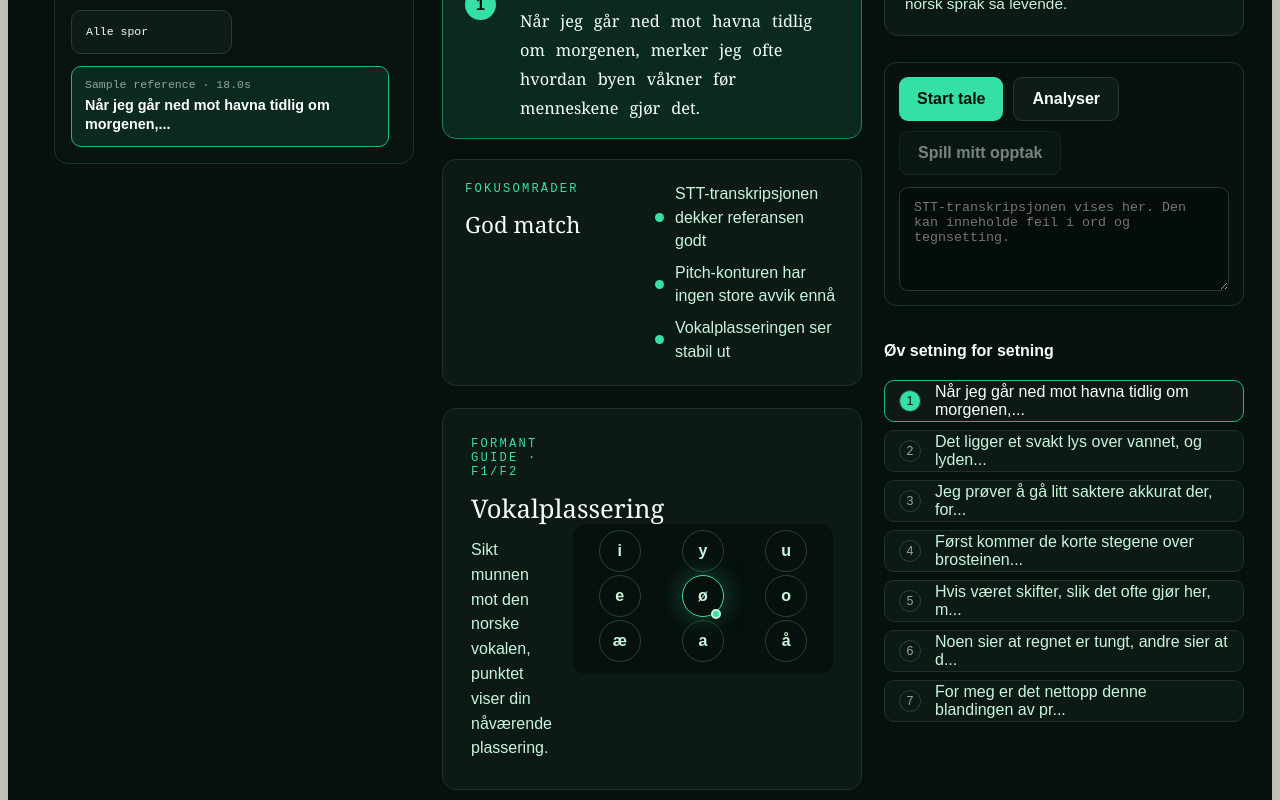
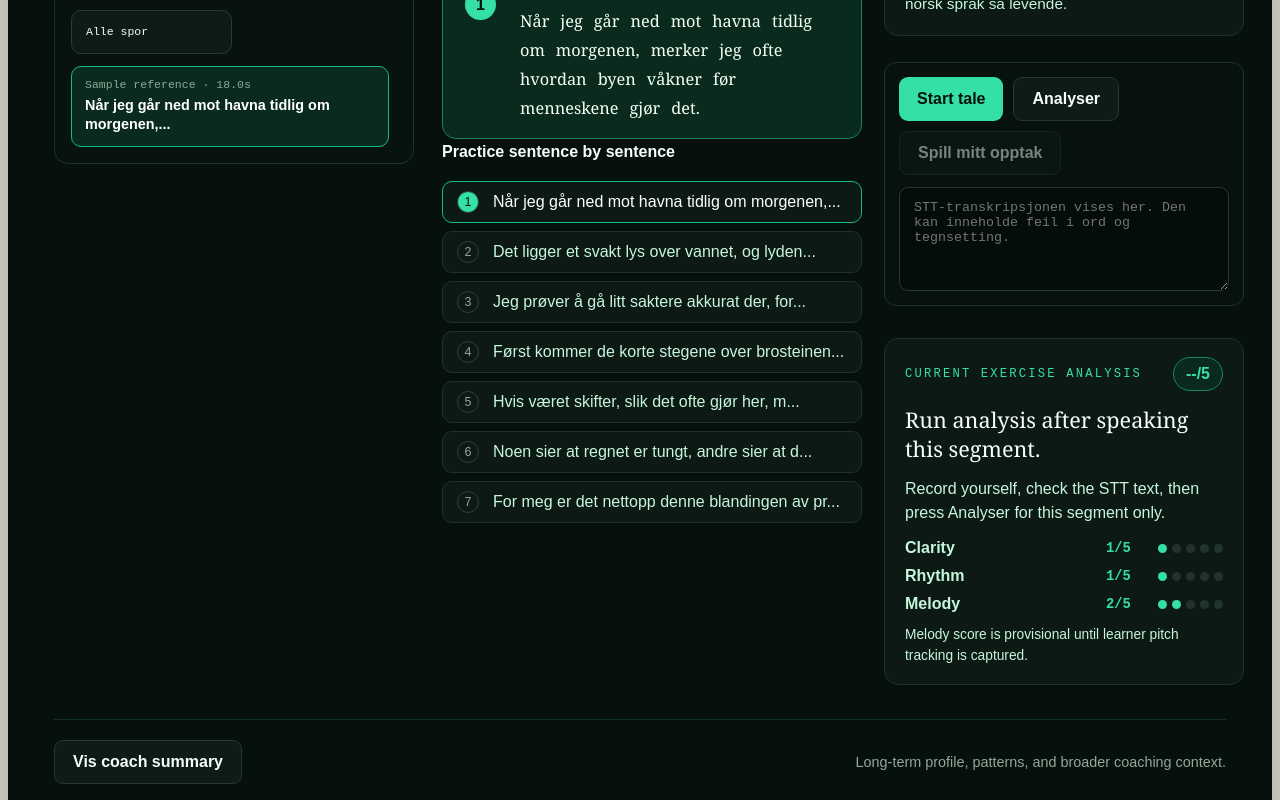
Before and after one commit to KevinGj/NorskCoach, a Next.js app: page / in a window 1280 px wide. Shown: the part 860-1660 px from the top of the page. Built offline with nearby package versions, Linux system fonts and the light colour scheme.

Commit message:
Split exercise analysis from coach summary

```diff
--- a/app/globals.css
+++ b/app/globals.css
@@ -770,6 +770,12 @@ h1 em {
   display: none;
 }
 
+.referenceColumn > .sentencePractice,
+.analysisColumn > .focusScore,
+.analysisColumn > .vowelChart {
+  display: none;
+}
+
 .playControls label {
   display: grid;
   gap: 8px;
@@ -1057,6 +1063,111 @@ h1 em {
   margin: -2px 0 0;
 }
 
+.exerciseAnalysisCard {
+  background: var(--panel);
+  border: 1px solid var(--line);
+  border-radius: 14px;
+  display: grid;
+  gap: 14px;
+  padding: 18px 20px;
+}
+
+.exerciseAnalysisHeader {
+  align-items: center;
+  display: flex;
+  justify-content: space-between;
+}
+
+.exerciseAnalysisHeader .microLabel {
+  margin-bottom: 0;
+}
+
+.exerciseAnalysisHeader strong {
+  align-items: center;
+  background: #0a2a1e;
+  border: 1px solid #16865e;
+  border-radius: 999px;
+  color: var(--accent);
+  display: inline-flex;
+  font-size: 1rem;
+  min-height: 34px;
+  padding: 0 12px;
+}
+
+.exerciseAnalysisCard h3 {
+  font-size: 1.35rem;
+  margin-bottom: 0;
+}
+
+.exerciseAnalysisCard p:not(.microLabel) {
+  color: var(--soft);
+  line-height: 1.5;
+  margin-bottom: 0;
+}
+
+.exerciseScores {
+  display: grid;
+  gap: 10px;
+}
+
+.exerciseScoreRow {
+  align-items: center;
+  display: grid;
+  gap: 10px;
+  grid-template-columns: minmax(80px, 1fr) 42px auto;
+}
+
+.exerciseScoreRow > span {
+  color: var(--soft);
+  font-weight: 800;
+}
+
+.exerciseScoreRow strong {
+  color: var(--accent);
+  font-family: "Courier New", monospace;
+  font-size: 0.86rem;
+}
+
+.scoreDots {
+  display: flex;
+  gap: 5px;
+}
+
+.scoreDots i {
+  background: #20342b;
+  border-radius: 999px;
+  display: block;
+  height: 9px;
+  width: 9px;
+}
+
+.scoreDots i.filled {
+  background: var(--accent);
+}
+
+.coachSummaryBar {
+  align-items: center;
+  border-top: 1px solid #123227;
+  display: flex;
+  gap: 14px;
+  justify-content: space-between;
+  margin: 34px 46px 0;
+  padding-top: 20px;
+}
+
+.coachSummaryBar span {
+  color: var(--muted);
+  font-size: 0.9rem;
+}
+
+.coachVowelSummary {
+  margin: 18px 46px 0;
+}
+
+.coachVowelSummary .vowelChart {
+  margin-top: 0;
+}
+
 .profileGrid,
 .feedbackGrid {
   display: grid;
@@ -1179,6 +1290,8 @@ h1 em {
   .hero,
   .studyShell,
   .workspace,
+  .coachSummaryBar,
+  .coachVowelSummary,
   .profileGrid,
   .feedbackGrid,
   .bottomBar {
@@ -1216,7 +1329,8 @@ h1 em {
   .sectionHead,
   .playControls,
   .analysisActions,
-  .libraryFilters {
+  .libraryFilters,
+  .coachSummaryBar {
     align-items: stretch;
     display: grid;
     grid-template-columns: 1fr;
--- a/app/page.tsx
+++ b/app/page.tsx
@@ -698,6 +698,83 @@ function ScoreCard({ label, value }: { label: string; value: number }) {
       <div className="miniTrack">
         <span style={{ width: `${value || 7}%` }} />
       </div>
+    </div>
+  );
+}
+
+function scoreToFive(value: number) {
+  return Math.max(1, Math.min(5, Math.round(value / 20)));
+}
+
+function ExerciseScoreRow({ label, value }: { label: string; value: number }) {
+  return (
+    <div className="exerciseScoreRow">
+      <span>{label}</span>
+      <strong>{value}/5</strong>
+      <div className="scoreDots" aria-label={`${label}: ${value} av 5`}>
+        {Array.from({ length: 5 }, (_, index) => (
+          <i className={index < value ? "filled" : ""} key={index} />
+        ))}
+      </div>
+    </div>
+  );
+}
+
+function ExerciseAnalysisPanel({
+  activeSentence,
+  transcript,
+  feedback,
+  studentPitch
+}: {
+  activeSentence: string;
+  transcript: string;
+  feedback: CoachFeedback | null;
+  studentPitch: PitchPoint[];
+}) {
+  const hasTranscript = Boolean(transcript.trim());
+  const wordScores = scoreTranscriptWords(activeSentence, transcript);
+  const redCount = wordScores.filter((word) => word.severity === "red").length;
+  const yellowCount = wordScores.filter((word) => word.severity === "yellow").length;
+  const wordCount = Math.max(1, wordScores.length);
+  const clarityPercent = hasTranscript ? 100 - (redCount / wordCount) * 70 - (yellowCount / wordCount) * 28 : 0;
+  const clarityScore = hasTranscript ? scoreToFive(clarityPercent) : 1;
+  const rhythmScore = feedback ? scoreToFive(feedback.scores.rhythm) : Math.max(1, Math.min(5, clarityScore - (yellowCount ? 1 : 0)));
+  const hasPitchTrace = studentPitch.some((point) => point !== null);
+  const melodyScore = hasPitchTrace ? Math.max(2, Math.min(5, scoreToFive(feedback?.scores.fluency ?? clarityPercent))) : 2;
+  const allUp = hasTranscript ? Math.round((clarityScore + rhythmScore + melodyScore) / 3) : 1;
+  const issueWords = wordScores
+    .filter((word) => word.severity !== "good")
+    .slice(0, 4)
+    .map((word) => word.word.replace(/[,.!?;:]$/, ""));
+
+  return (
+    <div className="exerciseAnalysisCard">
+      <div className="exerciseAnalysisHeader">
+        <p className="microLabel">Current exercise analysis</p>
+        <strong>{hasTranscript ? `${allUp}/5` : "--/5"}</strong>
+      </div>
+      <h3>
+        {hasTranscript
+          ? clarityScore >= 4
+            ? "Good clarity. Keep shaping rhythm and melody."
+            : "Clear enough to study. Focus the next pass."
+          : "Run analysis after speaking this segment."}
+      </h3>
+      <p>
+        {hasTranscript
+          ? issueWords.length
+            ? `Review STT/text around: ${issueWords.join(", ")}. Then repeat for steadier rhythm.`
+            : "Word pronunciation looks clear in the transcript. Next focus: consistent rhythm and sentence melody."
+          : "Record yourself, check the STT text, then press Analyser for this segment only."}
+      </p>
+      <div className="exerciseScores">
+        <ExerciseScoreRow label="Clarity" value={clarityScore} />
+        <ExerciseScoreRow label="Rhythm" value={rhythmScore} />
+        <ExerciseScoreRow label="Melody" value={melodyScore} />
+      </div>
+      {!hasPitchTrace && (
+        <p className="analysisMessage">Melody score is provisional until learner pitch tracking is captured.</p>
+      )}
     </div>
   );
 }
@@ -979,6 +1056,7 @@ export default function Home() {
   const [isUserPlaybackPlaying, setIsUserPlaybackPlaying] = useState(false);
   const [feedback, setFeedback] = useState<CoachFeedback | null>(null);
   const [analysisMessage, setAnalysisMessage] = useState("");
+  const [showCoachSummary, setShowCoachSummary] = useState(false);
   const [profile, setProfile] = useState<LearnerProfile>(emptyProfile);
   const [entries, setEntries] = useState<SessionEntry[]>([]);
   const [isListening, setIsListening] = useState(false);
@@ -1696,6 +1774,7 @@ export default function Home() {
         <section className="workspace">
           <div className="analysisColumn">
             {stage.id === "reference" ? (
+              <>
               <AudioStudyPanel
                 currentTime={selectedSentenceTime}
                 duration={selectedSentenceDuration}
@@ -1716,6 +1795,27 @@ export default function Home() {
                 onPlayToggle={playSelectedSentence}
                 onToggleStudent={() => void toggleStudentPitch()}
               />
+              <div className="sentencePractice listenSentencePractice">
+                <h3>{activeReferenceSegments.length > 1 ? "Practice sentence by sentence" : "Practice selected segment"}</h3>
+                {activeReferenceSegments.map((segment, index) => (
+                  <button
+                    className={index === selectedSentence ? "sentence active" : "sentence"}
+                    key={segment.sentence}
+                    onClick={() => {
+                      stopAudio();
+                      stopStudentPitch();
+                      setSelectedSentence(index);
+                      setReferenceTime(segment.start);
+                      setStudentPitch([]);
+                      void playReferenceAudio(selectedAudioSegment.audio, segment.start, true);
+                    }}
+                  >
+                    <span>{index + 1}</span>
+                    {truncateSentence(segment.sentence)}
+                  </button>
+                ))}
+              </div>
+                          </>
             ) : (
               <div className="promptBox">
                 <p className="microLabel">Coach sier</p>
@@ -1896,8 +1996,14 @@ export default function Home() {
                   />
                   {analysisMessage && <p className="analysisMessage">{analysisMessage}</p>}
                 </div>
+                <ExerciseAnalysisPanel
+                  activeSentence={selectedSegment.sentence}
+                  transcript={transcript}
+                  feedback={feedback}
+                  studentPitch={studentPitch}
+                />
                 <div className="sentencePractice">
-                  <h3>{activeReferenceSegments.length > 1 ? "Øv setning for setning" : "Øv valgt segment"}</h3>
+                  <h3>{activeReferenceSegments.length > 1 ? "Practice sentence by sentence" : "Practice selected segment"}</h3>
                   {activeReferenceSegments.map((segment, index) => (
                     <button
                       className={index === selectedSentence ? "sentence active" : "sentence"}
@@ -1927,6 +2033,15 @@ export default function Home() {
         </section>
         </section>
 
+        <section className="coachSummaryBar">
+          <button className="ghostButton" onClick={() => setShowCoachSummary((current) => !current)}>
+            {showCoachSummary ? "Skjul coach summary" : "Vis coach summary"}
+          </button>
+          <span>Long-term profile, patterns, and broader coaching context.</span>
+        </section>
+
+        {showCoachSummary && (
+          <>
         <section className="profileGrid">
           <div>
             <h3>Styrker</h3>
@@ -1961,6 +2076,25 @@ export default function Home() {
               ))}
             </div>
           </section>
+        )}
+        <section className="coachVowelSummary">
+          <div className="vowelChart good">
+            <div>
+              <p className="microLabel">Experimental formant guide Â· F1/F2</p>
+              <h3>Vokalplassering</h3>
+              <p>This is broad coach context until real learner formants are extracted from the recording.</p>
+            </div>
+            <div className="vowelGrid" aria-label="Forenklet vokalkart">
+              {["i", "y", "u", "e", "Ã¸", "o", "Ã¦", "a", "Ã¥"].map((vowel, index) => (
+                <span className="vowelTarget" key={vowel} style={{ left: `${18 + (index % 3) * 32}%`, top: `${18 + Math.floor(index / 3) * 30}%` }}>
+                  {vowel}
+                </span>
+              ))}
+              <span className="vowelDot" style={{ left: "55%", top: "60%" }} />
+            </div>
+          </div>
+        </section>
+          </>
         )}
 
         <footer className="bottomBar">
```
